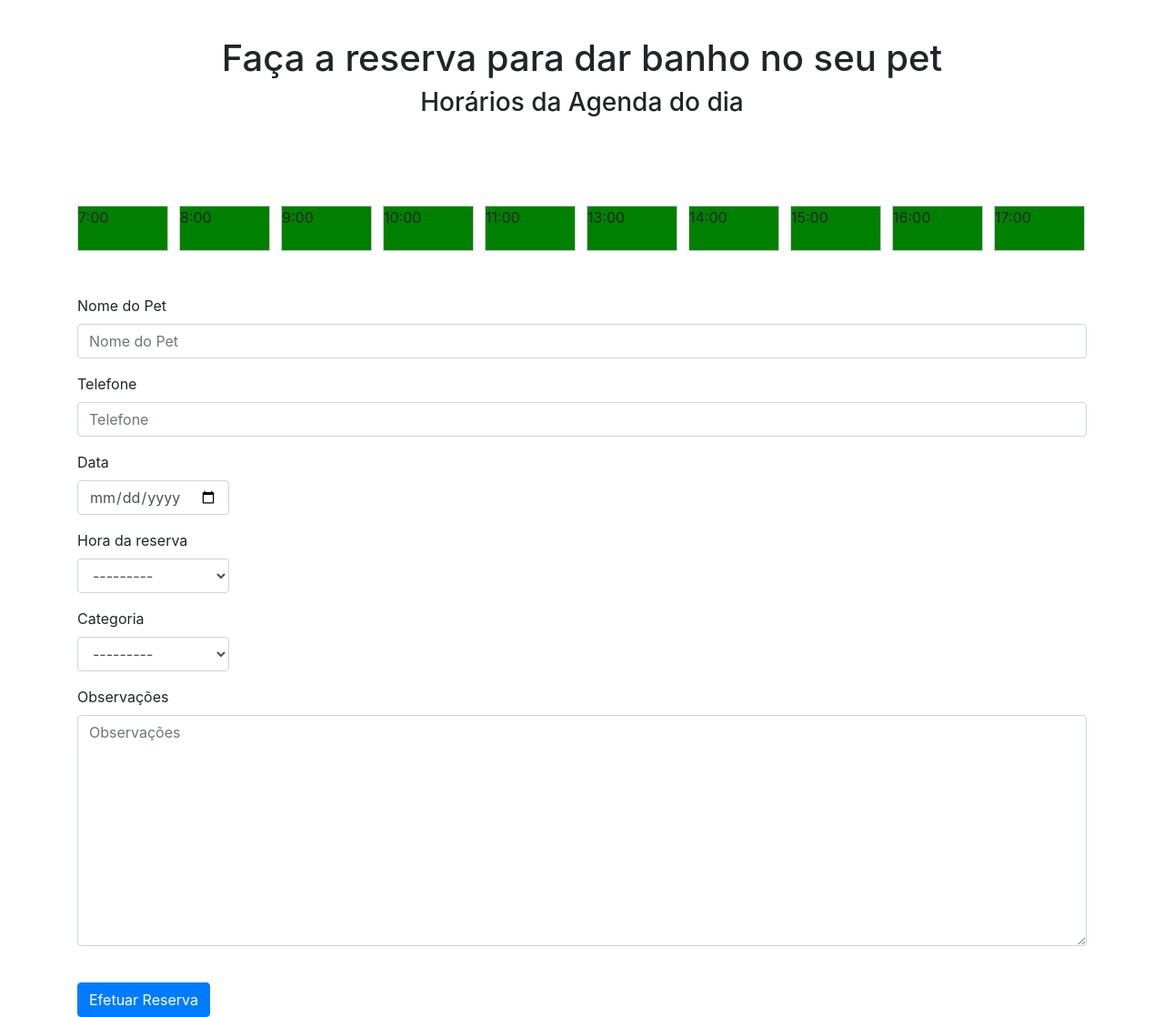
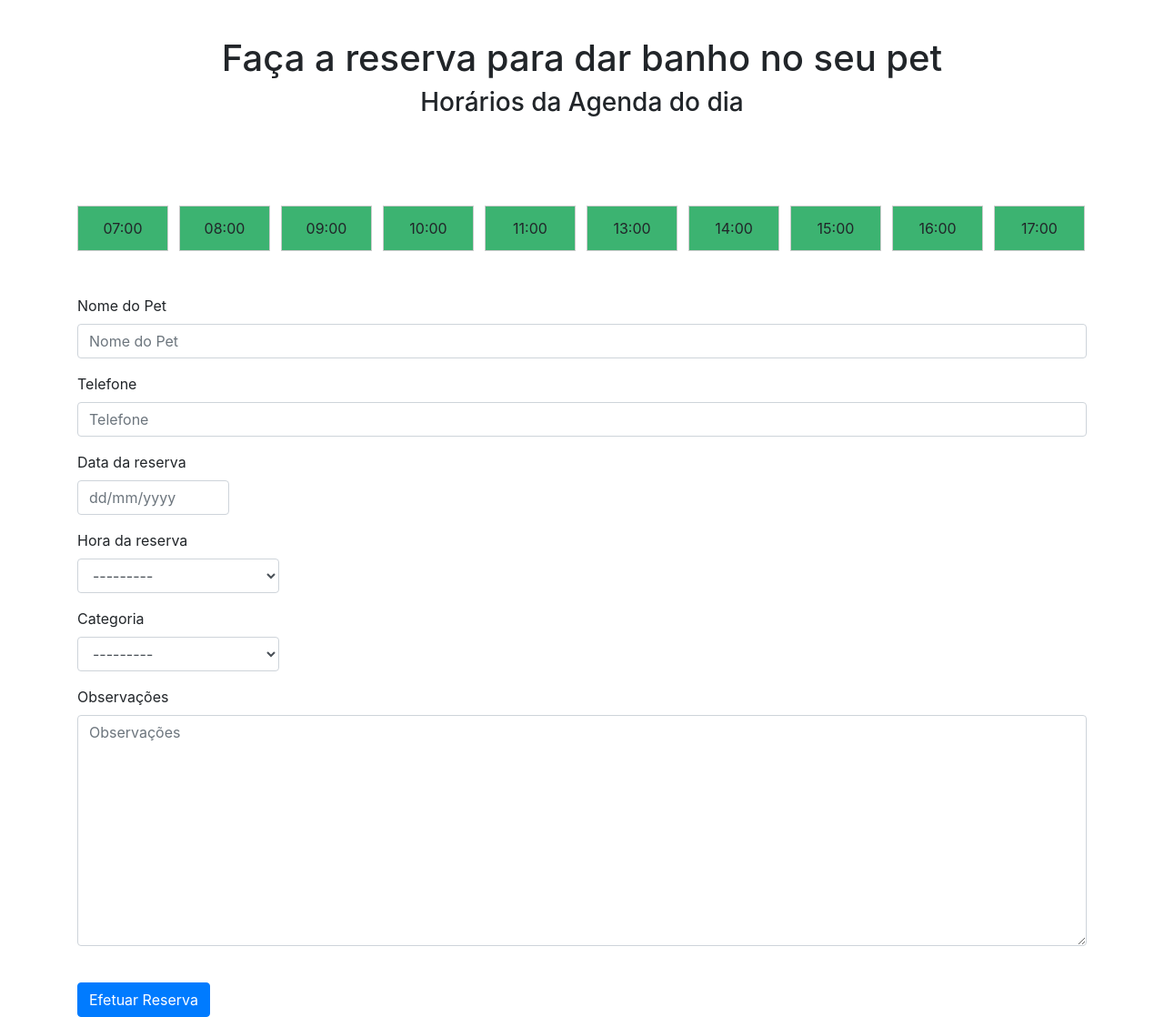
Before and after one commit to edeColli/PetShop, a Django app: page /reserva/ in a window 1280 px wide. Shown: the part 56-1174 px from the top of the page at 91% size. Run offline with Django 4.2, Linux system fonts and the light colour scheme; data comes from the database, SQL or seed files in the repository; both versions use the stored data as it was after the commit; some libraries are stand-ins or nearby versions.

Commit message:
ajustes na validação dos horarios e grid de agendados

```diff
--- a/HouseOfPets/HouseOfPets/settings.py
+++ b/HouseOfPets/HouseOfPets/settings.py
@@ -105,7 +105,7 @@
 # Internationalization
 # https://docs.djangoproject.com/en/4.2/topics/i18n/
 
-LANGUAGE_CODE = "pt-br"
+LANGUAGE_CODE = "pt-BR"
 
 #DATE_INPUT_FORMATS = ['%d/%m/%Y']
 
--- a/HouseOfPets/core/Views/reserva.py
+++ b/HouseOfPets/core/Views/reserva.py
@@ -1,4 +1,4 @@
-from datetime import datetime, date
+from datetime import date, datetime
 from django.shortcuts import render
 from ..models import Reserva
 from core.forms import ReservaForm
@@ -7,7 +7,7 @@
     sucesso = False
     data_atual = date.today()
     reservas = Reserva.objects.filter(isFinalizado=False,  data=data_atual).order_by('data', 'horario')
-    horas_disponiveis = ['7:00', '8:00', '9:00', '10:00', '11:00', '13:00', '14:00', '15:00', '16:00', '17:00']
+    horas_disponiveis = ['07:00', '08:00', '09:00', '10:00', '11:00', '13:00', '14:00', '15:00', '16:00', '17:00']
     horarios_ocupados = [reserva.horario for reserva in reservas]
 
     if request.method == 'GET':
@@ -20,6 +20,10 @@
         reserva.save()
         sucesso = True
 
+        reservas = Reserva.objects.filter(isFinalizado=False, data=data_atual).order_by('data', 'horario')
+        horarios_ocupados = [reserva.horario for reserva in reservas]
+      else:
+        print('o form não esta valido')
     context = {
         'formulario': form,
         'sucesso': sucesso,
--- a/HouseOfPets/core/Views/reservas.py
+++ b/HouseOfPets/core/Views/reservas.py
@@ -7,7 +7,7 @@
 def reservas(request):
   usuario_admin = request.user.is_superuser
 
-  # Obter o valor do parâmetro filtro_data da solicitação GET
+  # Obter o valor do parâmetro dateFilter da solicitação GET
   dateFilter = request.GET.get('dateFilter')
 
   if usuario_admin:
@@ -16,7 +16,7 @@
     reservas = Reserva.objects.filter(user=request.user, isFinalizado=False).order_by('data','horario')
 
   if dateFilter:
-      #Converter o filtro_data em objeto datetime
+      #Converter o dateFilter em objeto datetime
       filteredDate = datetime.strptime(dateFilter, '%Y-%m-%d').date()
       #Filtrar as reservas pela data
       reservas = reservas.filter(data=filteredDate)
--- a/HouseOfPets/core/forms.py
+++ b/HouseOfPets/core/forms.py
@@ -9,13 +9,27 @@
         fields = ['nome', 'email', 'mensagem']
 
 class ReservaForm(forms.ModelForm):
-    data = forms.DateField(
-        widget=forms.DateInput(
-            attrs={'type': 'date', 'class': 'form-control', 'style': 'width: 15%'},
-            format='%d/%m/%Y'
-        ),
-        input_formats=['%d/%m/%Y']
-    )
+    # data = forms.DateField(
+    #     widget=forms.DateInput(
+    #         attrs={'type': 'date',
+    #             'class': 'form-control',
+    #             'style': 'width: 20%',
+    #             'format':'dd/mm/yyyy'},
+    #         format='%d/%m/%Y'
+    #     ),
+    #     input_formats=['%d/%m/%Y']
+    # )
+
+    # data = forms.DateField(
+    #     widget=forms.DateInput(
+    #         attrs={'type': 'date',
+    #                'class': 'form-control',
+    #                'style': 'width: 20%;',
+    #                'format': 'dd/mm/yyyy'},
+    #         format='%d/%m/%Y'
+    #     ),
+    #     input_formats=['%d/%m/%Y']
+    # )
 
     class Meta:
         model = Reserva
@@ -27,8 +41,9 @@
             'observacao': 'Observações'
         }
         widgets = {
-            'horario': forms.Select(attrs={'class': 'form-control', 'style': 'width: 15%'}),
-            'categoria': forms.Select(attrs={'class': 'form-control', 'style': 'display: block; width: 15%; required: true'})
+            'data': forms.DateInput(attrs={'type': 'form-control', 'class': 'datepicker', 'placeholder':'dd/mm/yyyy','style': 'width: 15%'}),
+            'horario': forms.Select(attrs={'class': 'form-control', 'style': 'width: 20%'}),
+            'categoria': forms.Select(attrs={'class': 'form-control', 'style': 'display: block; width: 20%; required: true'})
         }
 
     # def __init__(self, *args, **kwargs):
@@ -63,8 +78,9 @@
         horario = self.cleaned_data.get('horario')
         reserva_id = self.instance.id
 
-        # Verificar se já existe uma reserva com o mesmo horário
-        reservas_existentes = Reserva.objects.filter(horario=horario).exclude(id=reserva_id)
+        # Verificar se já existe uma reserva com o mesmo horário, desde que não seja ela mesma ou um registro novo
+        reservas_existentes = Reserva.objects.filter(horario=horario).exclude(id=reserva_id).exclude(id__isnull=False)
+
         if reservas_existentes.exists():
             #raise forms.ValidationError('Este horário já está reservado.')
             self.add_error('horario', 'Este horário já está reservado.')
--- a/HouseOfPets/core/models.py
+++ b/HouseOfPets/core/models.py
@@ -28,7 +28,7 @@
 
     nome = models.CharField(max_length=100)
     telefone = models.CharField(max_length=20)
-    data = models.DateTimeField()
+    data = models.DateField()
     #horario = models.TimeField()
     horario = models.CharField(max_length=5, verbose_name="Horário", choices=horario_list)
     categoria = models.CharField(max_length=30, verbose_name="Categoria", choices=categoria_list)
--- a/HouseOfPets/core/templates/reserva.html
+++ b/HouseOfPets/core/templates/reserva.html
@@ -11,14 +11,17 @@
       width: 100px;
       height: 50px;
       border: 1px solid #ccc;
+      display: flex;
+      align-items: center; /* Centraliza verticalmente */
+      justify-content: center; /* Centraliza horizontalmente */
     }
 
     .booked {
-      background-color: red;
+      background-color: #FF6347;
     }
 
     .available {
-      background-color: green;
+      background-color: #3CB371;
     }
 
   </style>
@@ -29,12 +32,29 @@
   <div class="mt-5 pt-5 align-items-center">
     <div class="grid">
       {% for horario in horas_disponiveis %}
-        <div class="cell {% if horario in horarios_ocupados %}booked{% else %}available{% endif %}">{{ horario }}</div>
+        <div class="cell {% if horario in horarios_ocupados %}booked{% else %}available{% endif %}">
+          <div class="text-center">{{ horario }}</div>
+        </div>
       {% endfor %}
     </div>
     <br><br>
     {%if sucesso %}
-    <p class="alert alert-success">Reserva efeutada com sucesso</p>
+      <p class="alert alert-success">Reserva efeutada com sucesso</p>
+      <script>
+        // Atualizar lista de horários ocupados
+        var horariosOcupados = {{ horarios_ocupados|safe }};
+
+        // Percorrer os elementos da lista de horários ocupados e pintar o horário reservado
+        var cells = document.getElementsByClassName('cell');
+        for (var i = 0; i < cells.length; i++) {
+            var horario = cells[i].innerText;
+            if (horariosOcupados.includes(horario)) {
+                cells[i].classList.add('booked');
+            } else {
+                cells[i].classList.remove('booked');
+            }
+        }
+      </script>
     {% else %}
     <form action="" method="POST">
       {% csrf_token %}
```
Also changed, not shown: HouseOfPets/Imgs/20.03.2020_Coronavírus_pets_não_transmitem_humanos_Parte2.jpeg.jpg (deleted), HouseOfPets/Imgs/nome-pet-shop.png (deleted), HouseOfPets/Imgs/the-gold-bengal-cat-on-white-background-1024x683.jpg (deleted), HouseOfPets/core/migrations/0013_alter_reserva_data.py (added), HouseOfPets/db.sqlite3.
